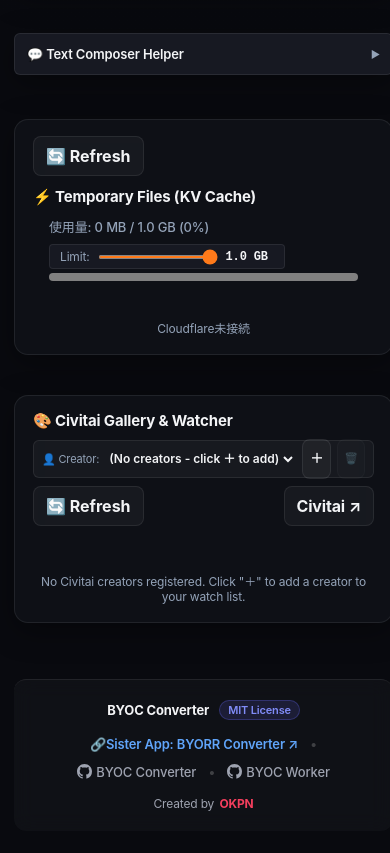
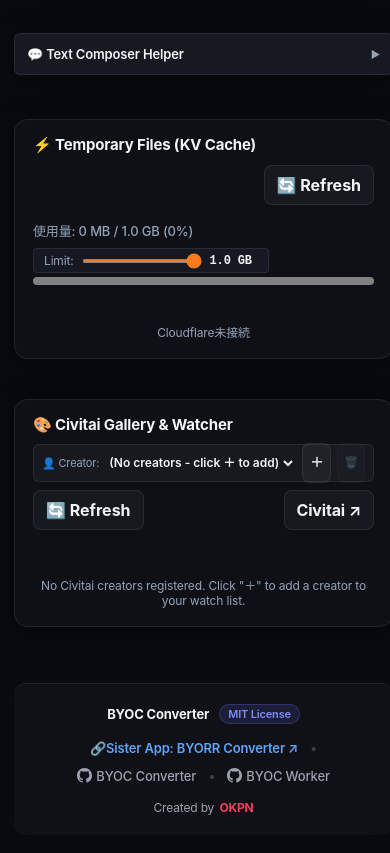
Before and after one commit to OKPN/byoc-converter, a website built with Vite: page index.html in a window 390 px wide. Shown: the part 1860-2713 px from the top of the page. Built offline with nearby package versions, Linux system fonts and the light colour scheme.

Commit message:
fix(ui): align reload button to right and heading to left on mobile header

```diff
--- a/index.html
+++ b/index.html
@@ -331,7 +331,7 @@
               </div>
               <progress id="storageUsageBar" value="0" max="100" style="width: 100%; height: 8px; border-radius: 4px; overflow: hidden; accent-color: var(--accent);"></progress>
             </div>
-            <div style="display: flex; gap: 8px; align-items: center; flex-wrap: wrap;">
+            <div class="r2-heading-actions" style="display: flex; gap: 8px; align-items: center; flex-wrap: wrap;">
               <button class="ghost-button" id="extendSelectedR2FilesButton" type="button" style="display: none; min-height: 44px; color: #818cf8; border-color: rgba(129, 140, 248, 0.4);" data-i18n="btnBatchExtend">選択を一括+24h延長</button>
               <button class="ghost-button danger-button" id="deleteSelectedR2FilesButton" type="button" style="display: none; min-height: 44px;" data-i18n="btnBatchDelete">選択削除</button>
               <button class="ghost-button" id="reloadR2FilesButton" type="button" data-i18n="btnReload">🔄 更新</button>
--- a/styles.css
+++ b/styles.css
@@ -1061,25 +1061,28 @@
     justify-content: space-between;
   }
 
-  /* R2ストレージパネルのヘッダーのスマホ縦書き・崩れ対策 */
+  /* R2/KVストレージパネルのヘッダーのスマホ縦書き・崩れ対策 */
   .r2-files-panel .panel-heading {
     flex-wrap: wrap;
     gap: 12px;
+    align-items: center;
   }
 
   .r2-files-panel .panel-heading h2 {
     order: 1;
-    white-space: nowrap;
+    margin: 0;
+    font-size: 15px;
   }
 
-  .r2-files-panel #reloadR2FilesButton {
+  .r2-files-panel .r2-heading-actions {
     order: 2;
+    margin-left: auto !important;
   }
 
   .r2-files-panel .storage-usage {
     order: 3;
     width: 100%;
-    margin-right: 0;
+    margin: 4px 0 0 0 !important;
     align-items: flex-start;
   }
 
```
